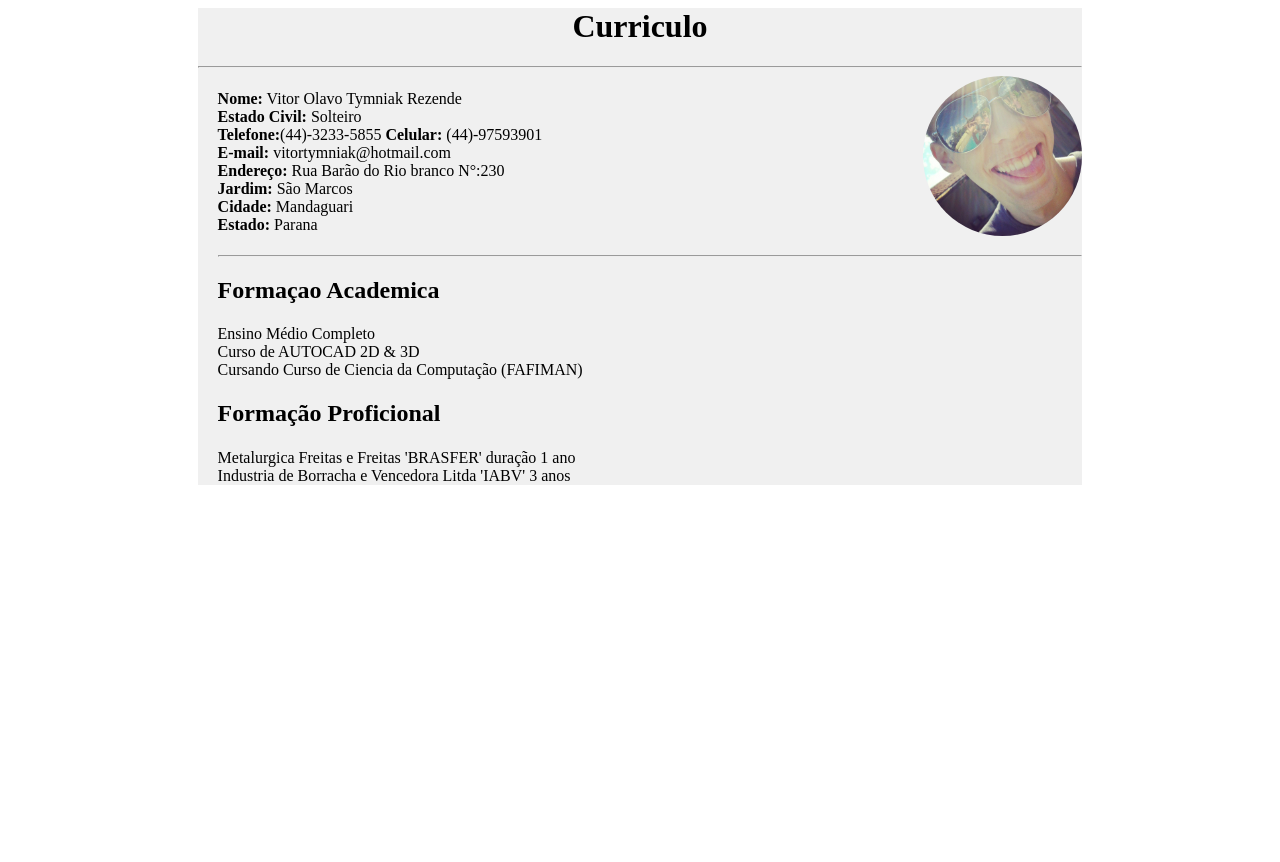
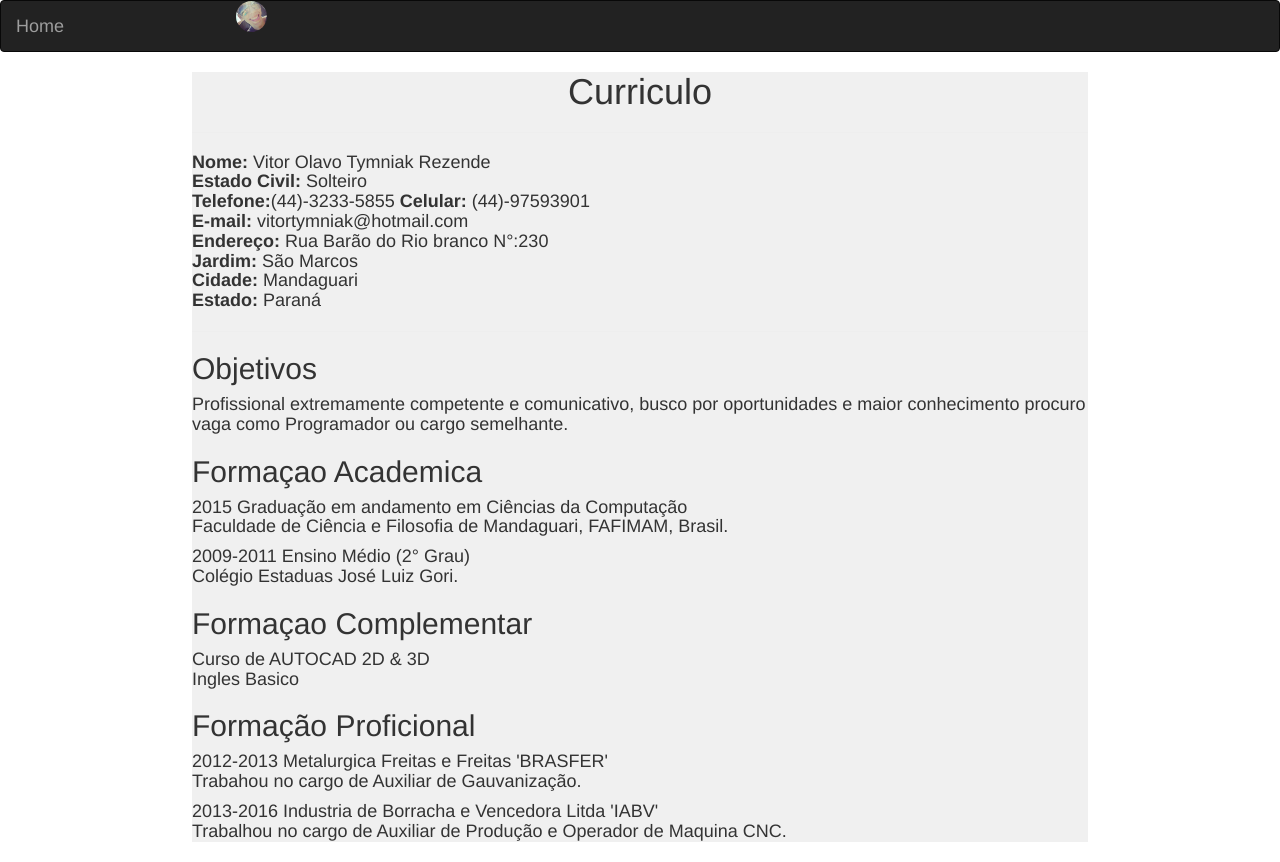
Before and after one commit to Vitortymniak/Curriculo, a plain HTML site: page index.html in a window 1280 px wide. Before the commit the page ends 800 px from the top, so only its background shows below. Drawn offline with nearby package versions, Linux system fonts and the light colour scheme.

Commit message:
melhorias
mudei o formato da pagina e complementei as informações

```diff
--- a/index.html
+++ b/index.html
@@ -1,19 +1,34 @@
+
 <html>
     <head>
+        <link href="Font.css" rel="stylesheet">
         <title>Curriculo Online</title>
-     <link href="Font.css" rel="stylesheet">
         <meta charset="utf-8">
+        <meta name="viewport" content="width=device-width, initial-scale=1">
+        <link rel="stylesheet" href="http://maxcdn.bootstrapcdn.com/bootstrap/3.3.6/css/bootstrap.min.css">
+        <script src="https://ajax.googleapis.com/ajax/libs/jquery/1.12.0/jquery.min.js"></script>
+        <script src="http://maxcdn.bootstrapcdn.com/bootstrap/3.3.6/js/bootstrap.min.js"></script>
+        <link rel="stylesheet" href="font.css">
     </head>
     <body>
+        <nav class="navbar navbar-inverse">
+            <div class="container-fluid">
+                <div class="navbar-header">
+                    <a class="navbar-brand" href="#">Home</a>
+                </div>
+                <div class="collapse navbar-collapse" id="myNavbar">
+                    <div class="col-md-2 imagem">
+                        <img src="eu.jpg" class="img-circle img-responsive eu">
+                    </div>
+                </div>
+            </div>
+        </nav>
         <div class="divprincipal">
             <center>
                 <h1>Curriculo</h1>
             </center>
             <hr>
-       <div class="col-md-2 imagem">
-         <img src="eu.jpg" class="img-circle img-responsive eu">
-       </div>
-       <div class="centro" >
+            <div class="center">
                 <h4><b>Nome:</b> Vitor Olavo Tymniak Rezende
                     <br>
                     <b>Estado Civil:</b> Solteiro
@@ -28,23 +43,38 @@
                     <br>
                     <b>Cidade:</b> Mandaguari
                     <br>
-              <b>Estado:</b> Parana
+                    <b>Estado:</b> Paraná
+                </h4>
+                <hr>
+                <h2>Objetivos</h2>
+                <h4>Profissional extremamente competente e comunicativo, busco por oportunidades e maior conhecimento
+                    procuro vaga como Programador ou cargo semelhante.
+                </h4>
+                <h2>Formaçao Academica</h2>
+                <h4>2015 Graduação em andamento em Ciências da Computação<br>
+                    Faculdade de Ciência e Filosofia de Mandaguari, FAFIMAM, Brasil.</h4>
+                <h4>
+                    2009-2011 Ensino Médio (2° Grau)<br>
+                    Colégio Estaduas José Luiz Gori.
 
                 </h4>
-         <hr>
-          <h2>Formaçao Academica<h2>
-              <h4>Ensino Médio Completo
-                  <br>
-                  Curso de AUTOCAD 2D & 3D
-                  <br>
-                  Cursando Curso de Ciencia da Computação (FAFIMAN)
+                <h2>Formaçao Complementar</h2>
+                <h4> Curso de AUTOCAD 2D & 3D<br>
+                     Ingles Basico
                 </h4>
-          <h2>Formação Proficional<h2>
-              <h4>Metalurgica Freitas e Freitas 'BRASFER' duração 1 ano
-                  <br>
-                  Industria de Borracha e Vencedora Litda 'IABV' 3 anos
+                <h2>Formação Proficional</h2>
+                <h4>2012-2013 Metalurgica Freitas e Freitas 'BRASFER'<br>
+                    Trabahou no cargo de Auxiliar de Gauvanização.
+                </h4>
+                <h4>
+                    2013-2016 Industria de Borracha e Vencedora Litda 'IABV'<br>
+                    Trabalhou no cargo de Auxiliar de Produção e Operador de Maquina CNC.
+
                 </h4>
             </div>
         </div>
+        <footer class="container-fluid text-center">
+            <h4></h4>
+        </footer>
     </body>
 </html>
```
Lines whose indentation alone changed are shown as unchanged.
